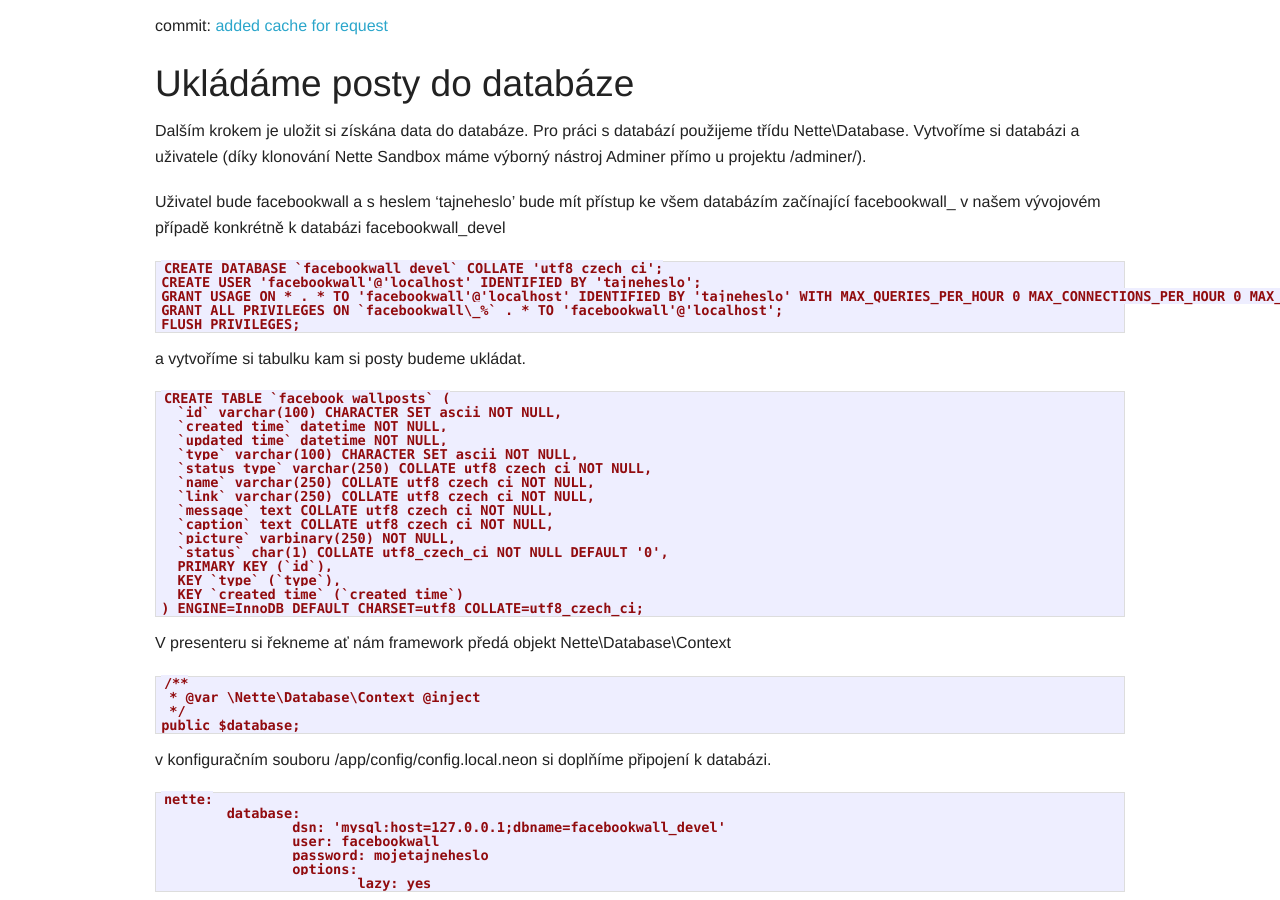
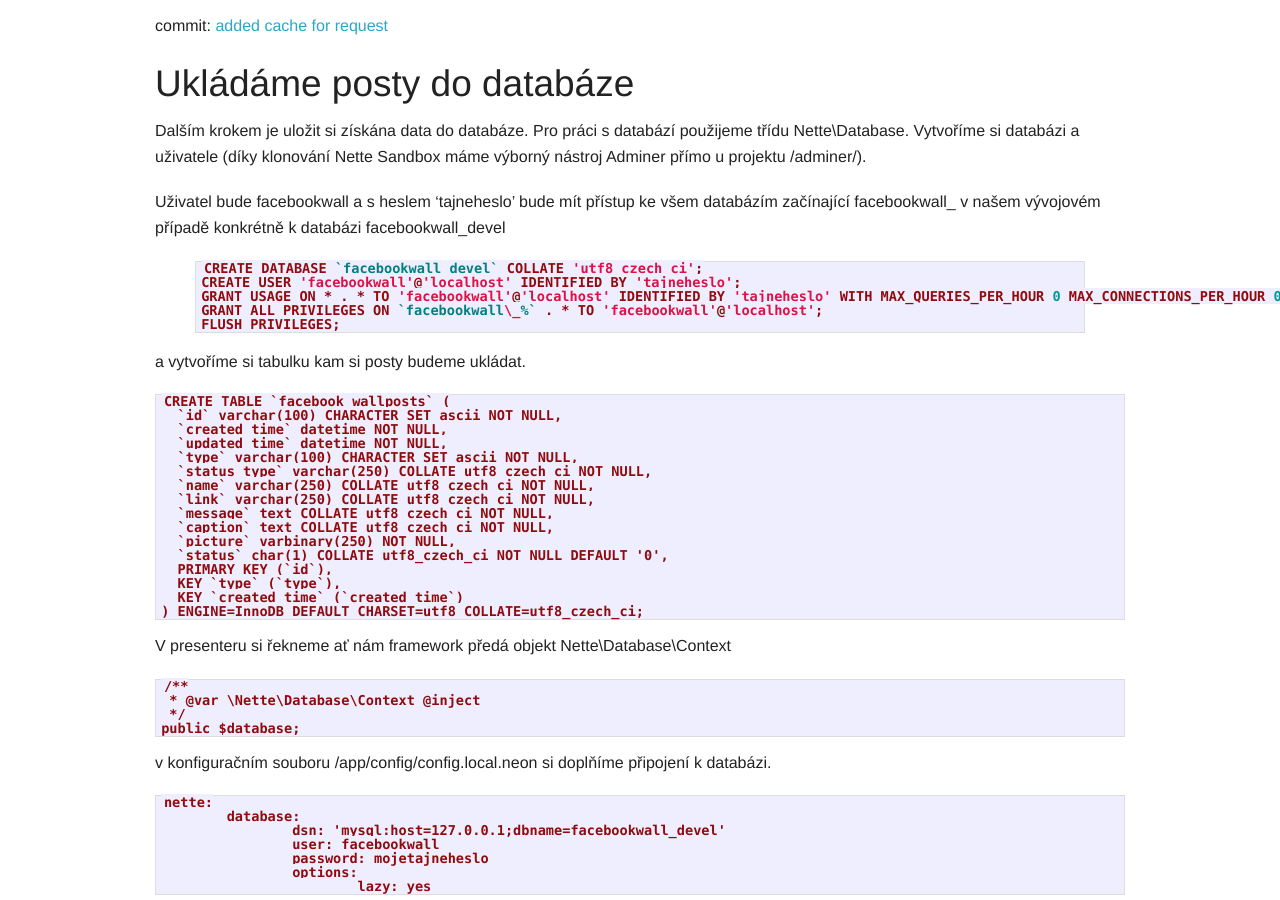
Before and after one commit to chemix/chemix.github.com, a Jekyll site: the page built from _posts/2014-06-13-nette-facebook-reader.md, in a window 1280 px wide and 900 px high, scrolled down 5025 px. Built offline with Jekyll 4.4.1, drawn with Linux system fonts in a browser that asks for light colours; Markdown is read by kramdown in place of the engine named in the settings.

Commit message:
better code syntax

````diff
--- a/_posts/2014-06-13-nette-facebook-reader.md
+++ b/_posts/2014-06-13-nette-facebook-reader.md
@@ -253,13 +253,13 @@ Dalším krokem je uložit si získána data do databáze. Pro práci s databáz
 
 Uživatel bude facebookwall a s heslem 'tajneheslo' bude mít přístup ke všem databázím začínající facebookwall_ v našem vývojovém případě konkrétně k databázi facebookwall_devel
 
-```
+{% highlight sql startinline %}
 CREATE DATABASE `facebookwall_devel` COLLATE 'utf8_czech_ci';
 CREATE USER 'facebookwall'@'localhost' IDENTIFIED BY 'tajneheslo';
 GRANT USAGE ON * . * TO 'facebookwall'@'localhost' IDENTIFIED BY 'tajneheslo' WITH MAX_QUERIES_PER_HOUR 0 MAX_CONNECTIONS_PER_HOUR 0 MAX_UPDATES_PER_HOUR 0 MAX_USER_CONNECTIONS 0 ;
 GRANT ALL PRIVILEGES ON `facebookwall\_%` . * TO 'facebookwall'@'localhost';
 FLUSH PRIVILEGES;
-```
+{% endhighlight %}
 
 a vytvoříme si tabulku kam si posty budeme ukládat.
 
````
